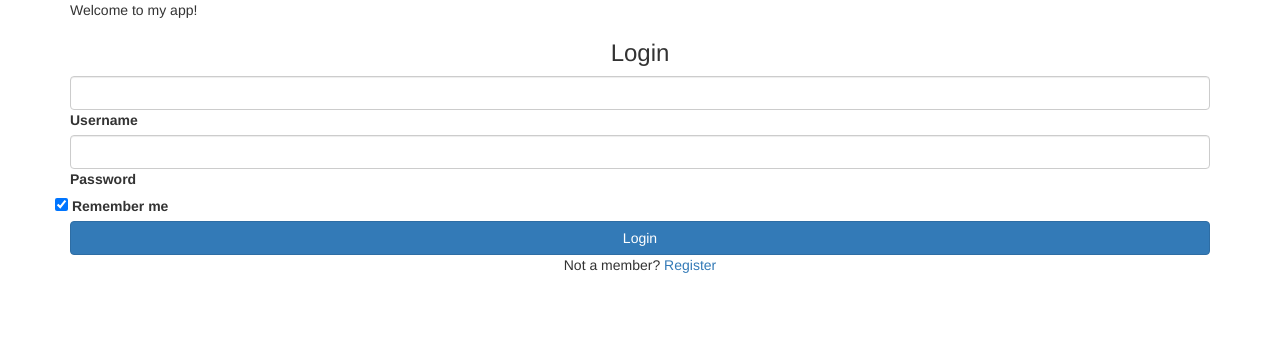
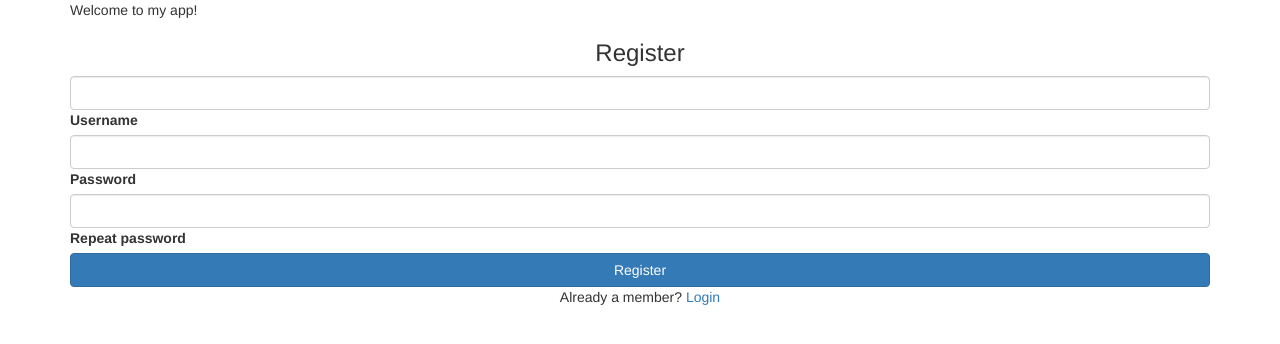
Before and after one commit to faziten/web-php-docker-actividad3, a PHP site: page /index.php?action=register in a window 1280 px wide. Shown: the top 344 px of the page. Run offline with PHP 8.4, Linux system fonts and the light colour scheme; data that the repository does not hold is empty.

Commit message:
added persistent login, and registration. pwd with hash

```diff
--- a/php/index.php
+++ b/php/index.php
@@ -9,20 +9,51 @@ if( isset($_SESSION["username"])) {
 }
 
 //Esto se ejecuta al ejecutar el index.
-    if(isset($_POST["login"])){
+if(isset($_POST["login"])){
 
-        $username = $_POST["username"];
-        $password = $_POST["password"];
-        $query = "SELECT * FROM users WHERE username = '$username' AND password = '$password'";
-        $result = mysqli_query($connection, $query);
+    $username = mysqli_real_escape_string($connection, $_POST["username"]);
+    $password = mysqli_real_escape_string($connection, $_POST["password"]);
+    $query = "SELECT * FROM users WHERE username = '$username'";
+    $result = mysqli_query($connection, $query); //retorna objeto de db.
 
-        if(mysqli_num_rows($result) > 0 ){
+    if(mysqli_num_rows($result) > 0 ){
+        $row = mysqli_fetch_array($result);
+        if(password_verify($password, $row["password"])) {
             $_SESSION["username"] = $username;
             header("location:home.php");
-        }else {
-            echo '<script> alert("Login incorrecto!") </script>';
+        } else {
+            echo '<script> alert("Login incorrecto!")</script>';
+        }
+    } else {
+        echo '<script> alert("Wrong user details")</script>';
+    }
+}
+
+
+if(isset($_POST["register"])){
+    if( empty($_POST["username"]) || empty($_POST["password"]) || empty($_POST["rpassword"]) ){
+        echo '<script> alert("All fields are mandatory")</script>';
+    }
+    if( $_POST["password"] != $_POST["rpassword"] ){
+        echo '<script> alert("Passwords are not equal")</script>';
+    }else{
+        $username = mysqli_real_escape_string($connection, $_POST["username"]);
+        $password = mysqli_real_escape_string($connection, $_POST["password"]);
+        //VER QUE LOS HASHES COINCIDAN
+        $aux= password_hash($_POST["username"]);
+
+        $password = password_hash($password, PASSWORD_DEFAULT);
+
+
+
+        $query = "INSERT INTO users(username,password) VALUES ('$username', '$password')";
+        if (mysqli_query($connection, $query)){
+            echo '<script> alert("Registration complete")</script>';
+            //header("location:index.php");
         }
     }
+
+}
 
 ?>
 
@@ -38,6 +69,44 @@ if( isset($_SESSION["username"])) {
       <body>
         <div class="container align-middle">
             <span> Welcome to my app!</span>
+
+            <?php
+            if (isset ($_GET["action"]) == "register"){
+            ?>
+
+            <form method="post">
+                <h3 class="text-center"> Register</h3>
+                <!-- Email input -->
+                <div class="form-outline mb-4">
+                    <input type="text" id="username" name="username" class="form-control" />
+                    <label class="form-label" for="username">Username</label>
+                </div>
+
+                <!-- Password input -->
+                <div class="form-outline mb-4">
+                    <input type="password" id="password" name="password" class="form-control" />
+                    <label class="form-label" for="password">Password</label>
+                </div>
+
+                <!-- Password input -->
+                <div class="form-outline mb-4">
+                    <input type="password" id="rpassword" name="rpassword" class="form-control" />
+                    <label class="form-label" for="rpassword">Repeat password</label>
+                </div>
+
+                <!-- Submit button -->
+                <input type="submit" class="btn btn-primary btn-block mb-4" value="Register" id="register" name="register"/>
+
+                <!-- Register buttons -->
+                <div class="text-center">
+                    <p>Already a member? <a href="index.php">Login</a></p>
+                </div>
+            </form>
+            <?php
+            }
+            else
+            {
+            ?>
             <form method="post">
                 <h3 class="text-center"> Login</h3>
                 <!-- Email input -->
@@ -52,25 +121,19 @@ if( isset($_SESSION["username"])) {
                     <label class="form-label" for="password">Password</label>
                 </div>
 
-                <!-- 2 column grid layout for inline styling -->
-                <div class="row mb-4">
-                    <div class="col d-flex justify-content-center">
-                    <!-- Checkbox -->
-                        <div class="form-check">
-                            <input class="form-check-input" type="checkbox" value="" id="form2Example31" checked />
-                            <label class="form-check-label" for="form2Example31"> Remember me </label>
-                        </div>
-                    </div>
-                </div>
-
                 <!-- Submit button -->
                 <input type="submit" class="btn btn-primary btn-block mb-4" value="Login" id="login" name="login"/>
 
                 <!-- Register buttons -->
                 <div class="text-center">
-                    <p>Not a member? <a href="#!">Register</a></p>
+                    <p>Not a member? <a href="index.php?action=register">Register</a></p>
                 </div>
             </form>
+
+            <?php
+            }
+            ?>
+
         </div>
 
     </body>
```
Also changed, not shown: php/home.php (+5 -5 lines).
